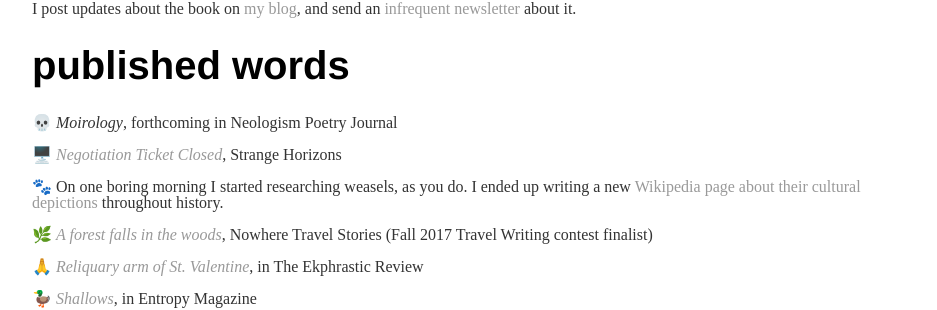
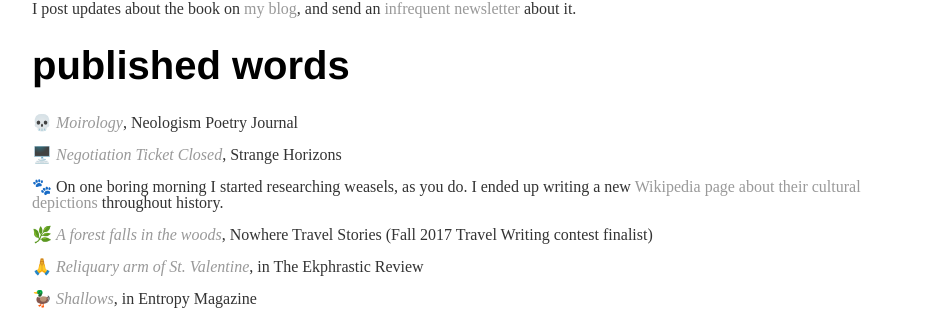
Before and after one commit to rhonorv/rhonorv.github.io, a Jekyll site: the page words/index.html, which Jekyll copies as it is, in a window 1280 px wide. Shown: the part 224-534 px from the top of the page, without its empty margins (160-1097 px from the left). Built offline with Jekyll 4.4.1, drawn with Linux system fonts in a browser that asks for light colours.

Commit message:
Update index.html

```diff
--- a/words/index.html
+++ b/words/index.html
@@ -29,7 +29,7 @@
 
 	<div class="words">
 	<h1>published words</h1>
-		<p><span aria-hidden="true">💀 </span><em>Moirology</em>, forthcoming in Neologism Poetry Journal</p>
+		<p><span aria-hidden="true">💀 </span><a href="https://www.neologismpoetry.com/april-2020/"><em>Moirology</em></a>, Neologism Poetry Journal</p>
 
 		<p><span aria-hidden="true">🖥️ </span><a href="http://strangehorizons.com/poetry/negotiation-ticket-closed/"><em>Negotiation Ticket Closed</em></a>, Strange Horizons</p>
 
```
